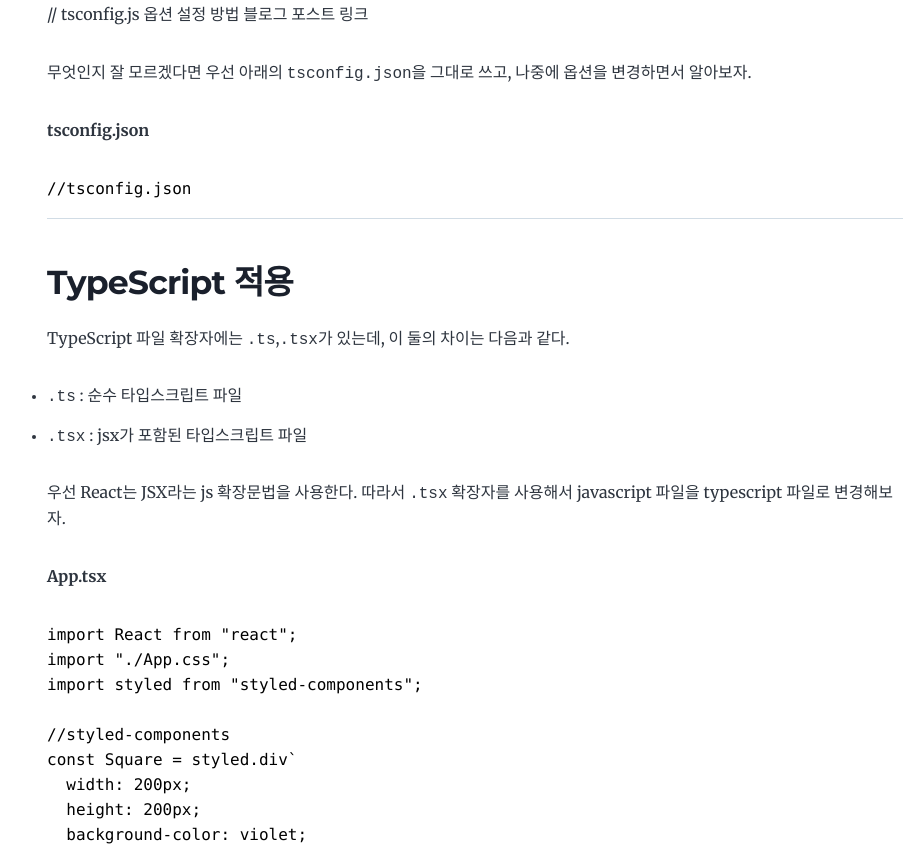
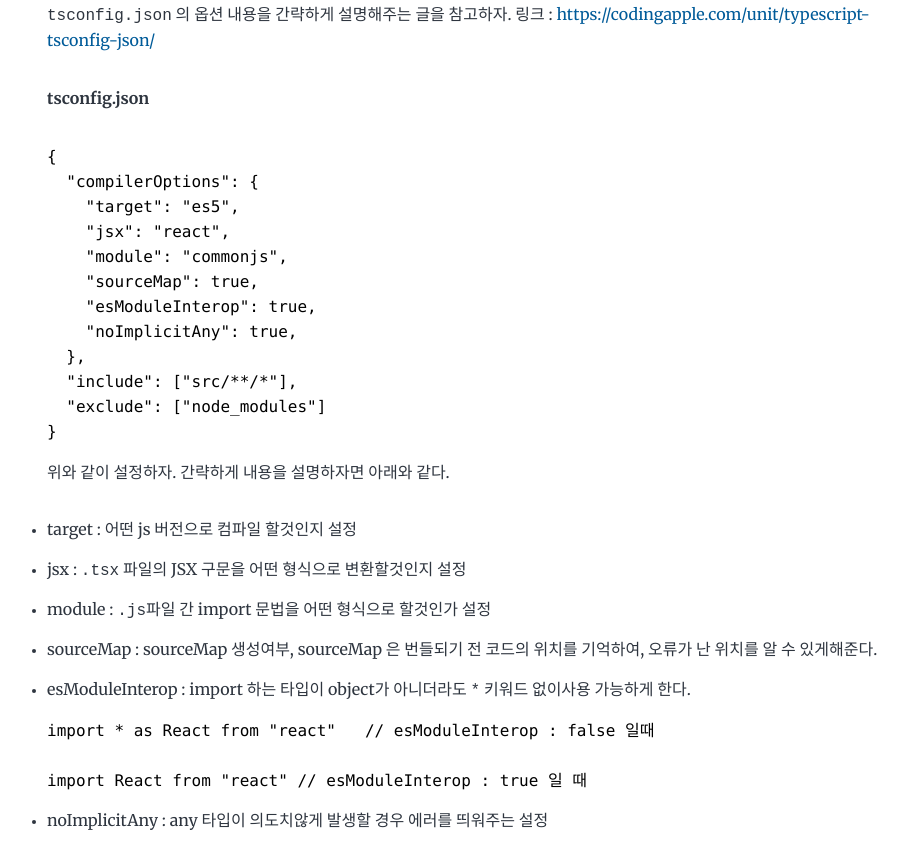
Before and after one commit to qhtjd2131/gatsby-bosung-blog, a Gatsby site: page /WITHOUT_CRA_TS/ in a window 1280 px wide. Shown: the part 1752-2596 px from the top of the page, without its empty margins (165-1089 px from the left). Built offline with nearby package versions, Linux system fonts and the light colour scheme; Gatsby itself is replaced by a stand-in of ours; some packages are replaced by stand-ins of ours; code samples lack their colours.

Commit message:
tsconfig 내용 수정

````diff
--- a/content/blog/WITHOUT_CRA_TS.md
+++ b/content/blog/WITHOUT_CRA_TS.md
@@ -61,14 +61,38 @@ npm과 npx의 차이 : https://webruden.tistory.com/275
 
 그렇다면 우리는 `tsconfig.json`을 어떻게 구성해야 하는가?
 
-// tsconfig.js 옵션 설정 방법 블로그 포스트 링크
+`tsconfig.json` 의 옵션 내용을 간략하게 설명해주는 글을 참고하자.
+링크 : https://codingapple.com/unit/typescript-tsconfig-json/
 
-무엇인지 잘 모르겠다면 우선 아래의 `tsconfig.json`을 그대로 쓰고, 나중에 옵션을 변경하면서 알아보자.
+
 
 **tsconfig.json**
 ```json
-//tsconfig.json
+{
+  "compilerOptions": {
+    "target": "es5",
+    "jsx": "react",
+    "module": "commonjs",
+    "sourceMap": true,
+    "esModuleInterop": true,
+    "noImplicitAny": true,
+  },
+  "include": ["src/**/*"],
+  "exclude": ["node_modules"]
+}
 ```
+위와 같이 설정하자. 간략하게 내용을 설명하자면 아래와 같다.
+- target : 어떤 js 버전으로 컴파일 할것인지 설정
+- jsx : `.tsx` 파일의 JSX 구문을 어떤 형식으로 변환할것인지 설정
+- module : `.js`파일 간 import 문법을 어떤 형식으로 할것인가 설정
+- sourceMap : sourceMap 생성여부, sourceMap 은 번들되기 전 코드의 위치를 기억하여, 오류가 난 위치를 알 수 있게해준다.
+- esModuleInterop : import 하는 타입이 object가 아니더라도 `*` 키워드 없이사용 가능하게 한다.
+  ```javascript
+  import * as React from "react"   // esModuleInterop : false 일때
+
+  import React from "react" // esModuleInterop : true 일 때
+  ```
+- noImplicitAny : any 타입이 의도치않게 발생할 경우 에러를 띄워주는 설정
 
 ---
 
````
